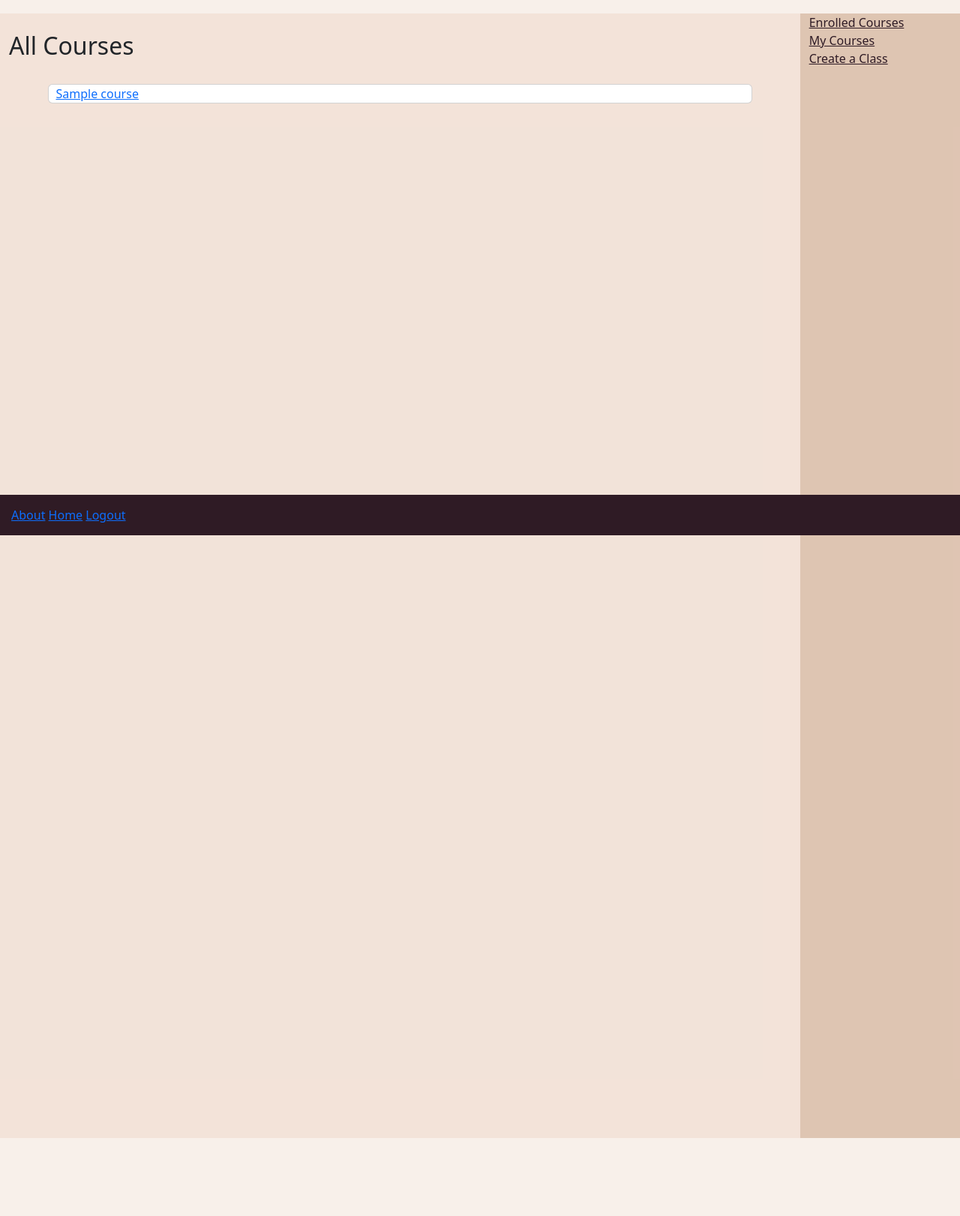
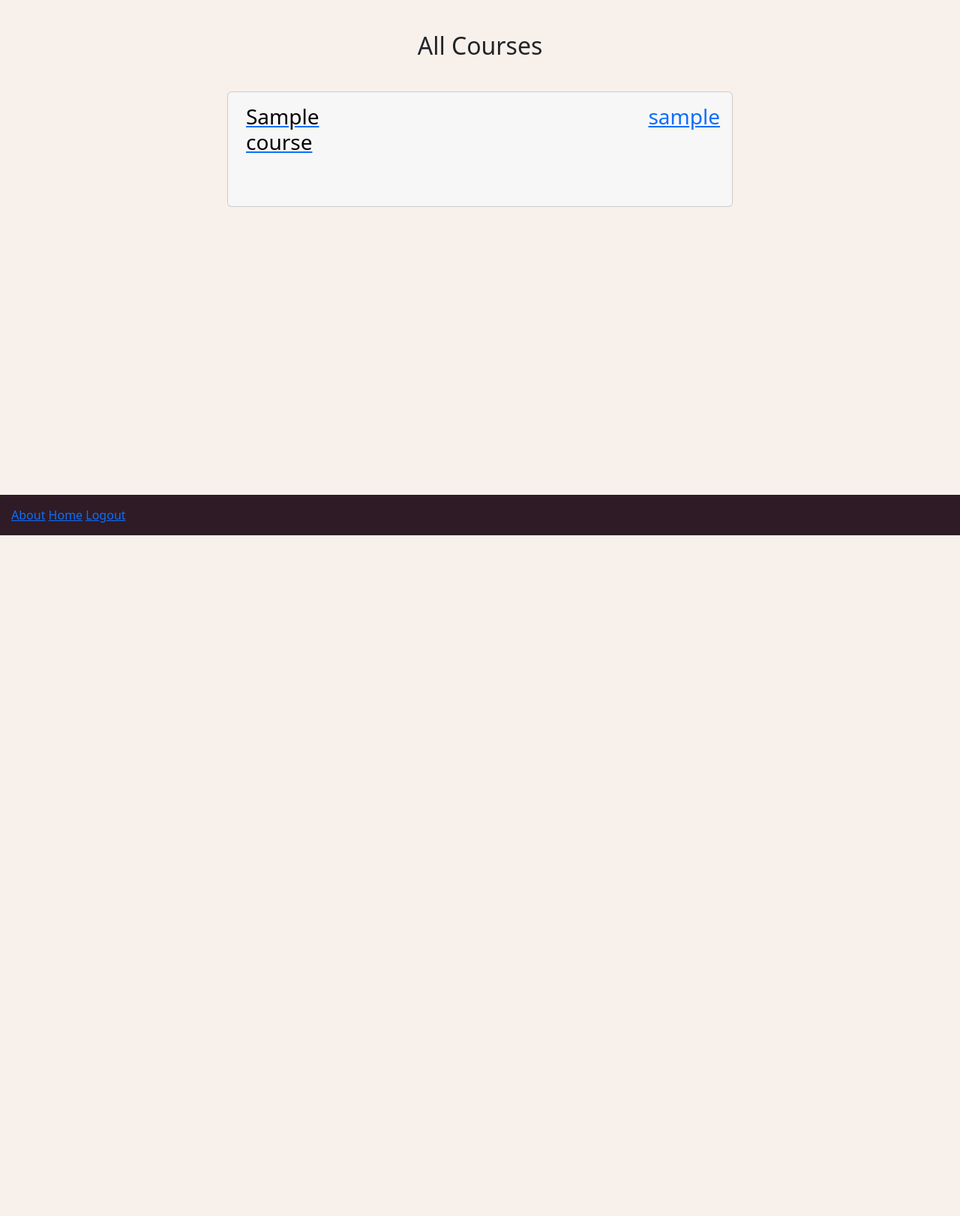
Before and after one commit to cooperwhitley/teacheasy, a Django app: page /courses/ in a window 1280 px wide. Shown: the part 86-1708 px from the top of the page at 75% size. After the commit the page ends 800 px from the top, so only its background shows below. Run offline with Django 4.2, Linux system fonts and the light colour scheme; tables that the repository leaves empty hold one stand-in row (values such as "Sample post").

Commit message:
reformat course list

```diff
--- a/main_app/templates/courses/index.html
+++ b/main_app/templates/courses/index.html
@@ -1,32 +1,26 @@
 {% extends 'base.html' %}
 {% load static %}
 {% block head %}
-<link rel="stylesheet" href="{% static 'css/courses.css' %}">
+<link rel="stylesheet" href="{% static 'css/posts.css' %}">
 {% endblock %}
 {% block content %}
 <div class="container-fluid">
   <div class="row content">
-        <div class="col-sm-10 dashboard">
+        <div class="post-list">
             <br>
-            <h2>All Courses</h2>
+            <h2 class="flex-head">All Courses</h2>
             <br>
             {% for course in courses %}
                 <div class="card">
                     <a href="{% url 'courses_detail' course.id %}">
-                        <div class="card-content">
-                            <span class="card-title">{{ course.name }}</span>
+                        <div class="card-body">
+                            <h3 class="card-title poster-name">{{ course.name }}</h3>
+                            <h3 class="post-title">{{ course.user }}</h3>
                         </div>
                     </a>
                 </div>
             {% endfor %}
         </div>
-        <div class="col-sm-2 sidenav">
-            <ul class="nav nav-pills flex-column">
-                <li><a href="{% url 'enrolled_courses' %}" class="navlinks">Enrolled Courses</a></li>
-                <li><a href="{% url 'owned_courses' %}" class="navlinks">My Courses</a></li>
-                <li><a href="{% url 'courses_create' %}" class="navlinks">Create a Class</a></li>
-            </ul><br>
-        </div>
   </div>
 </div>
 {% endblock %}
```
